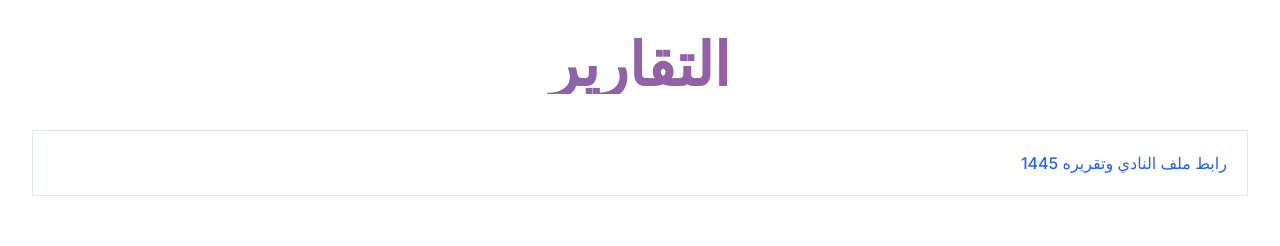
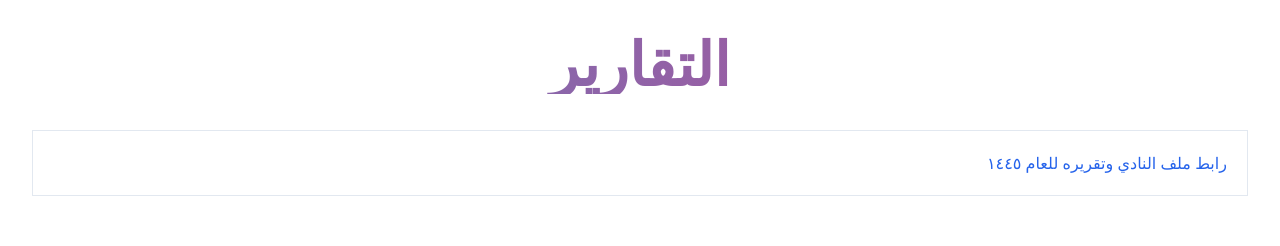
Before and after one commit to mahmoude4477/ITech-Club, a Next.js app: page / in a window 1280 px wide. Shown: the part 3540-3786 px from the top of the page. Built offline with nearby package versions, Linux system fonts and the light colour scheme.

Commit message:
update date

```diff
--- a/src/components/Report.tsx
+++ b/src/components/Report.tsx
@@ -5,7 +5,7 @@ const Reports = () => {
   const ReportsList = [
     {
       href: "https://drive.google.com/file/d/1ZDAb0RKBDqZOnzoM6x-XnQv-Vn38jS_Y/view?usp=sharing",
-      label: "رابط ملف النادي وتقريره 1445",
+      label: "رابط ملف النادي وتقريره للعام ١٤٤٥",
     },
   ];
 
```
